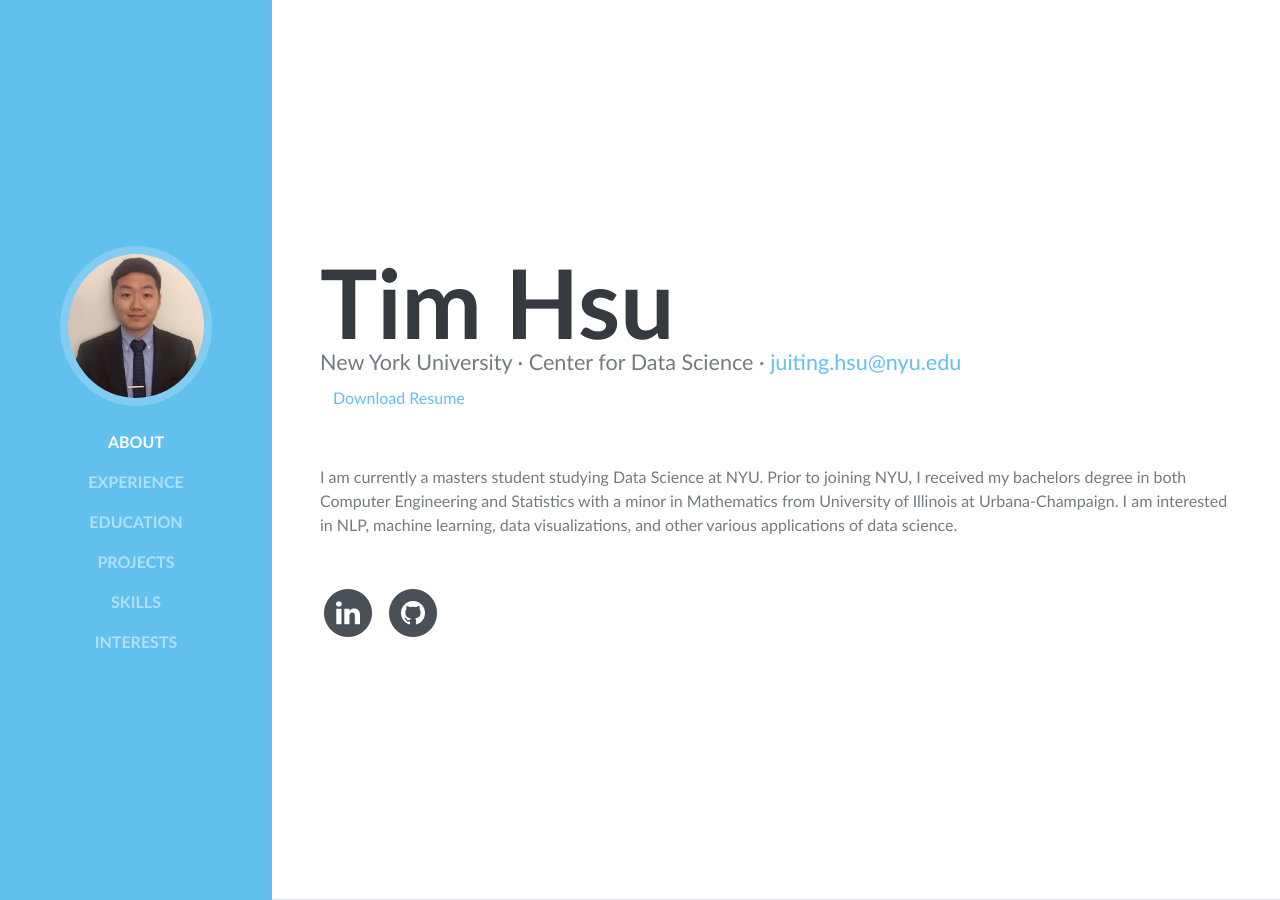
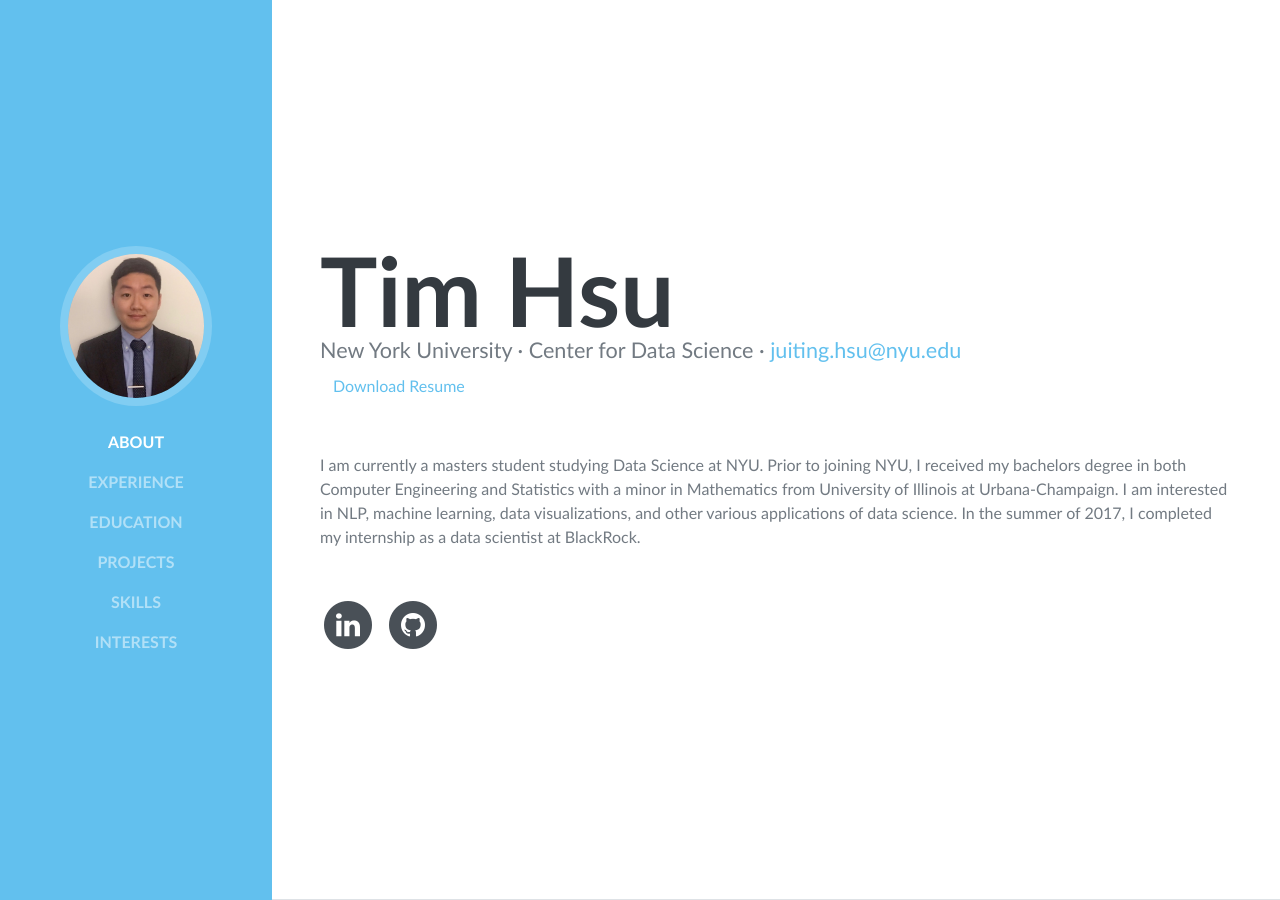
Before and after one commit to timatim/timatim.github.io, a Jekyll site: the page index.html, which Jekyll copies as it is, in a window 1280 px wide and 900 px high. Built offline with Jekyll 4.4.1, drawn with Linux system fonts in a browser that asks for light colours; some web fonts are replaced; some of the changed text lies outside the part shown.

Commit message:
Update index.html

```diff
--- a/index.html
+++ b/index.html
@@ -70,7 +70,12 @@
             <a href="mailto:name@email.com">juiting.hsu@nyu.edu</a><br>
             <a href="/files/tim-hsu-resume-2017.pdf" class="btn btn-default" title="Download resume as PDF">Download Resume</a>
           </div>
-          <p class="mb-5">I am currently a masters student studying Data Science at NYU. Prior to joining NYU, I received my bachelors degree in both Computer Engineering and Statistics with a minor in Mathematics from University of Illinois at Urbana-Champaign. I am interested in NLP, machine learning, data visualizations, and other various applications of data science.
+          <p class="mb-5">I am currently a masters student studying Data Science at NYU.
+            Prior to joining NYU, I received my bachelors degree in both Computer Engineering
+            and Statistics with a minor in Mathematics from University of Illinois at
+            Urbana-Champaign. I am interested in NLP, machine learning, data visualizations,
+            and other various applications of data science. In the summer of 2017, I completed
+            my internship as a data scientist at BlackRock.
           </p>
           <ul class="list-inline list-social-icons mb-0">
             <li class="list-inline-item">
@@ -266,6 +271,8 @@
       <section class="resume-section p-3 p-lg-5 d-flex flex-column" id="interests">
         <div class="my-auto">
           <h2 class="mb-5">Interests</h2>
+          <p>In my spare time, I enjoy playing golf, billiars, and basketball. I like to watch late-night talk show about day's news
+            and mostly enjoy comedy and sci-fi TV series and movies.
         </div>
       </section>
 
```
